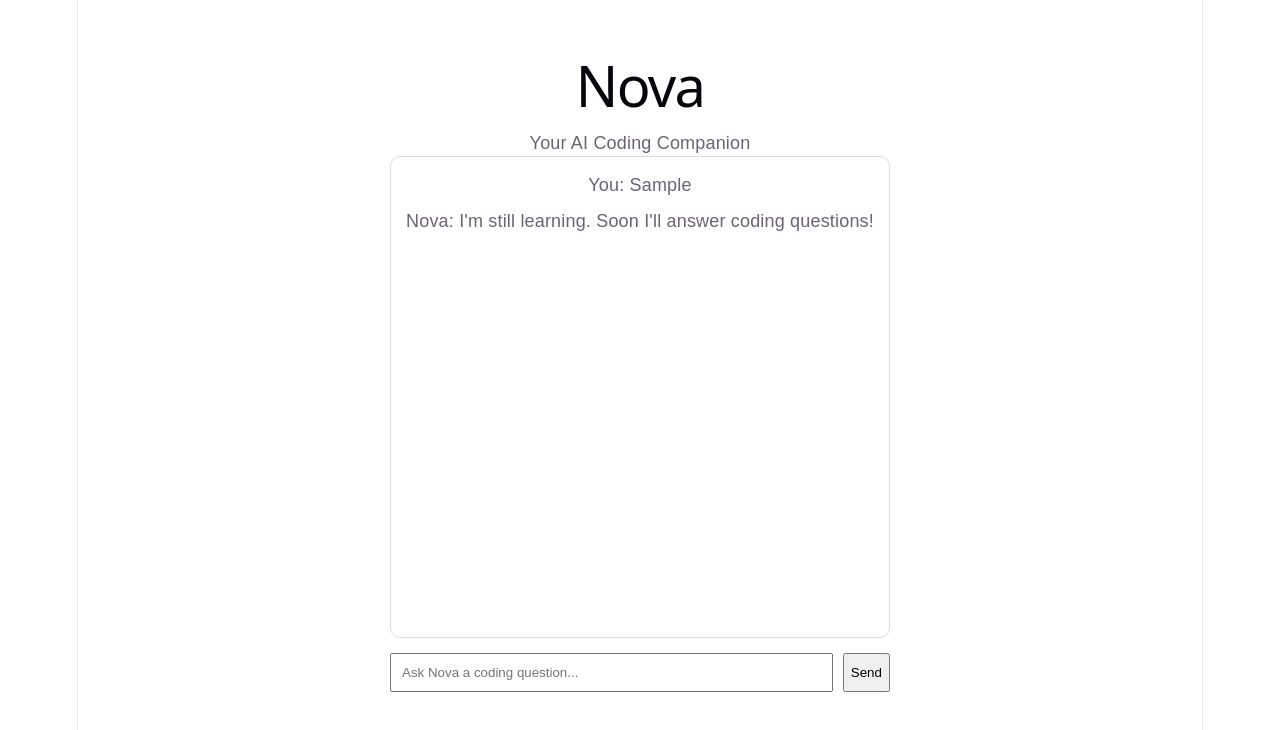
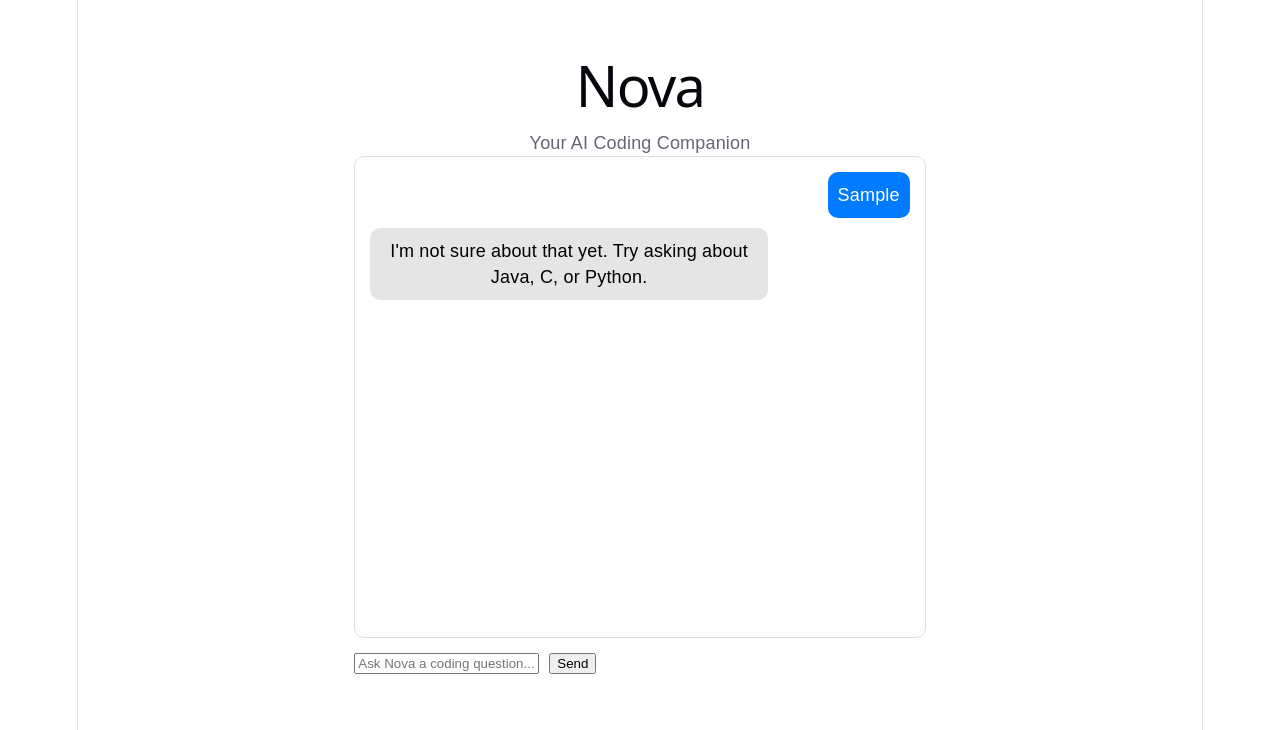
Before and after one commit to SouravSasidharan/Nova, a React app in the folder frontend/: page / in a window 1280 px wide. Both pictures are taken after typing "Sample" into the empty fields and a click on the button "Send". Shown: the top 730 px of the page. Built offline with nearby package versions, Linux system fonts and the light colour scheme; the HTML template or start-up script is replaced by a standard one.

Commit message:
added chat bubbles and message structure

```diff
--- a/frontend/src/App.jsx
+++ b/frontend/src/App.jsx
@@ -7,10 +7,28 @@ function App() {
   const handleSend = () => {
   if (message.trim() === "") return;
 
+  let response = "";
+
+  if (message.toLowerCase().includes("java")) {
+    response = "Java is an object-oriented programming language.";
+  } else if (message.toLowerCase().includes("python")) {
+    response = "Python is a beginner-friendly and versatile language.";
+  } else if (message.toLowerCase().includes("c")) {
+    response = "C is a procedural programming language known for its speed.";
+  } else {
+    response = "I'm not sure about that yet. Try asking about Java, C, or Python.";
+  }
+
     setMessages([
       ...messages,
-      `You: ${message}`,
-      `Nova: I'm still learning. Soon I'll answer coding questions!`,
+      {
+        sender: "user",
+        text: message,
+      },
+      {
+        sender: "nova",
+        text: response,
+      },
     ]);
 
   setMessage("");
@@ -42,11 +60,32 @@ function App() {
           <p>👋 Hi! Ask me anything about Java, C, or Python.</p>
         )}
 
-        {messages.map((msg, index) => (
-          <div key={index} style={{ marginBottom: "10px" }}>
-            {msg}
+        {messages.map((msg, index) => {
+  const isUser = msg.sender ==="user";
+
+  return (
+    <div
+      key={index}
+      style={{
+        display: "flex",
+        justifyContent: isUser ? "flex-end" : "flex-start",
+        marginBottom: "10px",
+      }}
+    >
+      <div
+        style={{
+          backgroundColor: isUser ? "#007bff" : "#e5e5e5",
+          color: isUser ? "white" : "black",
+          padding: "10px",
+          borderRadius: "10px",
+          maxWidth: "70%",
+        }}
+      >
+        {msg.text}
       </div>
-        ))}
+    </div>
+  );
+})}
       </div>
 
       <div style={{ display: "flex", gap: "10px" }}>
@@ -55,9 +94,10 @@ function App() {
       placeholder="Ask Nova a coding question..."
       value={message}
       onChange={(e) => setMessage(e.target.value)}
-          style={{
-            flex: 1,
-            padding: "10px",
+      onKeyDown={(e) => {
+        if (e.key === "Enter") {
+          handleSend();
+        }
       }}
     />
 
```
Lines whose indentation alone changed are shown as unchanged.
